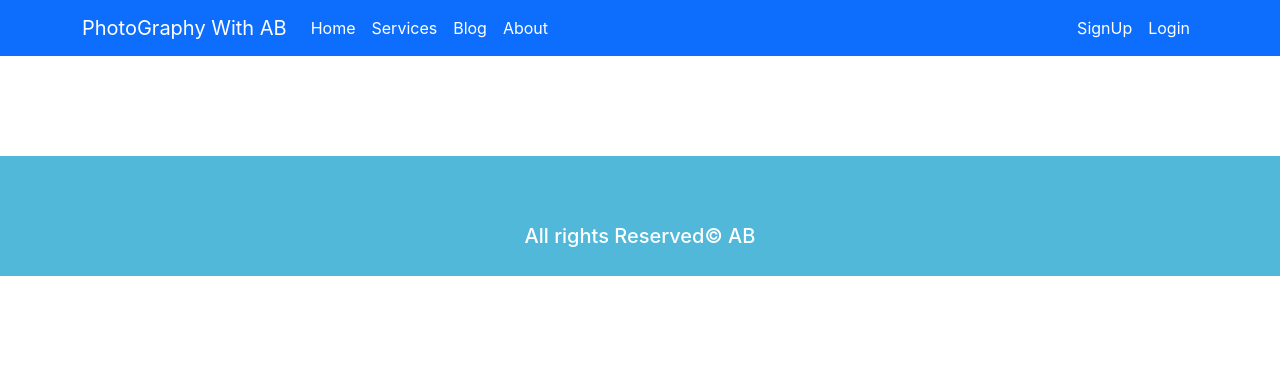
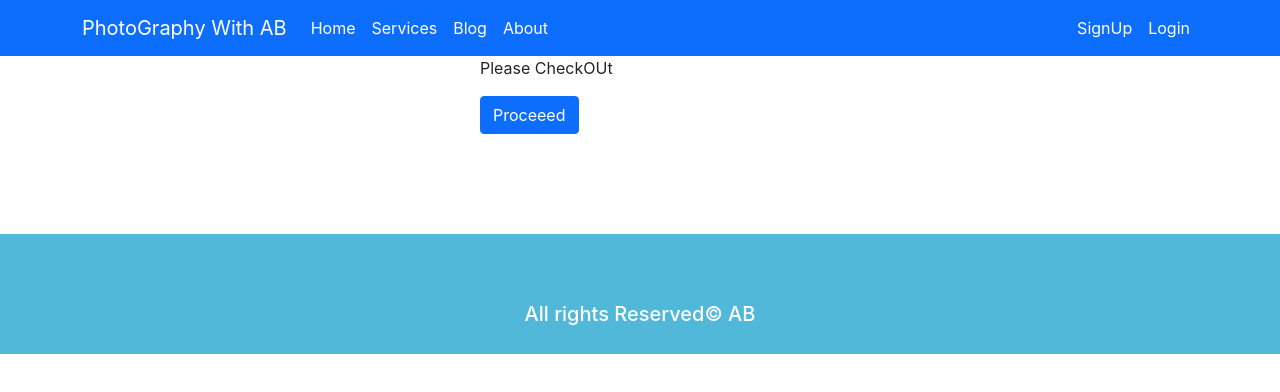
Before and after one commit to abdullah-miah/-warehouse-management-client, a React (Create React App) app: page /services in a window 1280 px wide. Shown: the top 392 px of the page. Built offline with nearby package versions, Linux system fonts and the light colour scheme.

Commit message:
checkout

```diff
--- a/src/App.js
+++ b/src/App.js
@@ -3,10 +3,14 @@ import { Route, Routes } from 'react-router-dom';
 import './App.css';
 import About from './componets/About/About';
 import Blog from './componets/Blog/Blog';
+import CheckOUt from './componets/CheckOut/CheckOUt';
 import Footer from './componets/Footer/Footer';
 import Header from './componets/Header/Header';
 import Home from './componets/Home/Home';
 import Login from './componets/Login/Login';
+import RequirAuth from './componets/Login/RequirAuth';
+
+import Services from './componets/Services/Services';
 import SignUp from './componets/SignUp/SignUp';
 
 
@@ -19,6 +23,8 @@ function App() {
       <Route path='/about' element={<About></About>}></Route>
       <Route path='/blog' element={<Blog></Blog>}></Route>
       <Route path='/signup' element={<SignUp></SignUp>}></Route>
+      <Route path='/checkout' element={<CheckOUt></CheckOUt>}></Route>
+      <Route path='/services' element={<Services></Services>}></Route>
       <Route path="/login" element={<Login></Login>}></Route>
     </Routes>
     <Footer></Footer>
--- /dev/null
+++ b/src/componets/CheckOut/CheckOUt.js
@@ -0,0 +1,11 @@
+import React from 'react';
+
+const CheckOUt = () => {
+    return (
+        <div>
+            <p>Please checkout</p>
+        </div>
+    );
+};
+
+export default CheckOUt;
--- /dev/null
+++ b/src/componets/Login/RequirAuth.js
@@ -0,0 +1,15 @@
+import React from 'react';
+import { useAuthState } from 'react-firebase-hooks/auth';
+import { Navigate, useLocation } from 'react-router-dom';
+import auth from '../../firebase.init';
+
+const RequirAuth = ({children}) => {
+    const [user] = useAuthState(auth);
+    const location = useLocation();
+    if(!user){
+        return <Navigate to="/login" state={{ from: location }} replace />;
+    }
+    return children;
+};
+
+export default RequirAuth;
--- a/src/componets/Service/Service.js
+++ b/src/componets/Service/Service.js
@@ -1,8 +1,9 @@
 import React from 'react';
+import { Link } from 'react-router-dom';
 import "./Service.css"
 
 const Service = ({service}) => {
-   const {id,title, img,price,description}=service;
+   const {title, img,price,description}=service;
     return (
         <div>
             <div className='service-card'>
@@ -10,7 +11,9 @@ const Service = ({service}) => {
             <p className='text-primary fs-5'>{title}</p>
             <p>{description}</p>
             <p className='text-danger'> Price: ${price}</p>
-            <button className='card-btn'>Book Now</button>
+            <button className='card-btn'>
+                <Link className='text-decoration-none text-white' to ="/services"> Book Now</Link>
+            </button>
          </div>
         </div>
     );
--- /dev/null
+++ b/src/componets/Services/Services.js
@@ -0,0 +1,17 @@
+import React from 'react';
+import { Link } from 'react-router-dom';
+
+const Services = () => {
+    return (
+        <div className='w-25 mx-auto'>
+            <p>Please CheckOUt</p>
+            <div>
+            <button className='btn btn-primary'>
+                <Link className='text-decoration-none text-white' to='/checkout'>Proceeed</Link>
+            </button>
+            </div>
+        </div>
+    );
+};
+
+export default Services;
```
Also changed, not shown: 1 other file (tests, documents, lock files or other folders).
